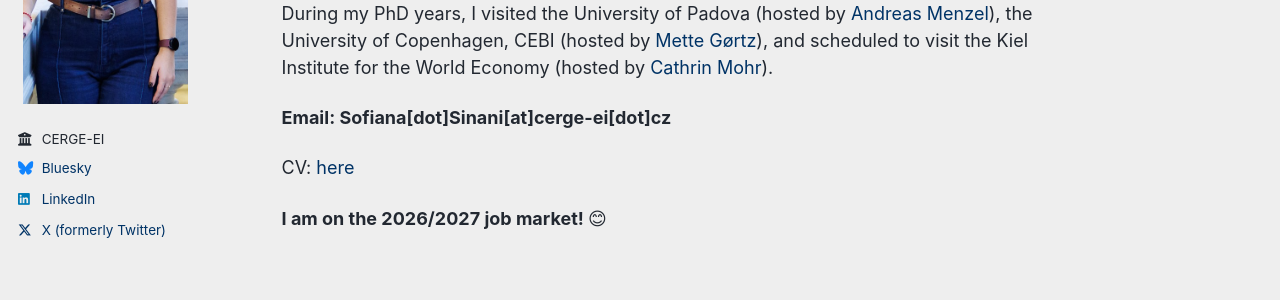
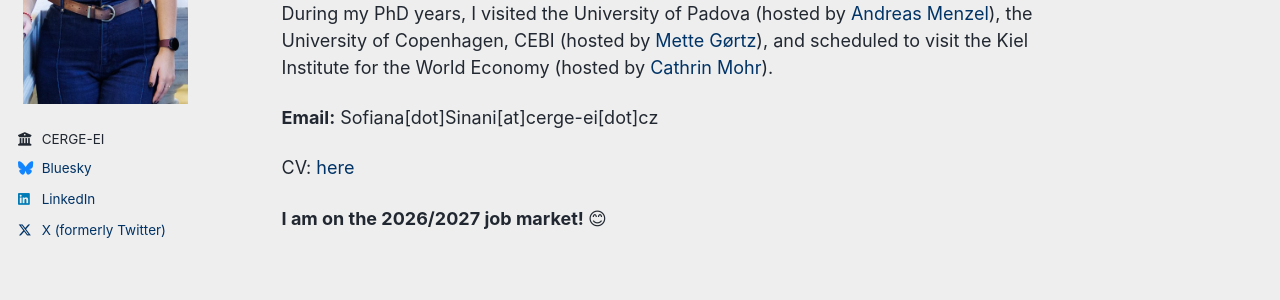
Before and after one commit to sofianasinani/sofianasinani.github.io, a Jekyll site: the page built from _pages/about.md, in a window 1280 px wide. Shown: the part 372-672 px from the top of the page. Built offline with Jekyll 4.4.1, drawn with Linux system fonts in a browser that asks for light colours; a script bundle is joined from its source files by our own code; library files that are not in the unit come from our copies.

```diff
--- a/_pages/about.md
+++ b/_pages/about.md
@@ -14,7 +14,7 @@ My research spans **family, culture, and development economics**, primarily stud
 
 During my PhD years, I visited the University of Padova (hosted by [Andreas Menzel](https://sites.google.com/view/andreasmenzel/home)), the University of Copenhagen, CEBI (hosted by [Mette Gørtz](https://web.econ.ku.dk/gortz/)), and scheduled to visit the Kiel Institute for the World Economy (hosted by [Cathrin Mohr](https://sites.google.com/view/cathrinmohr/home)).
 
-**Email: Sofiana[dot]Sinani[at]cerge-ei[dot]cz**
+**Email:** Sofiana[dot]Sinani[at]cerge-ei[dot]cz
 
 <div style="clear: both;">
 <p>CV: <a href="/files/Sofiana_Sinani_CV.pdf">here</a></p>
```
